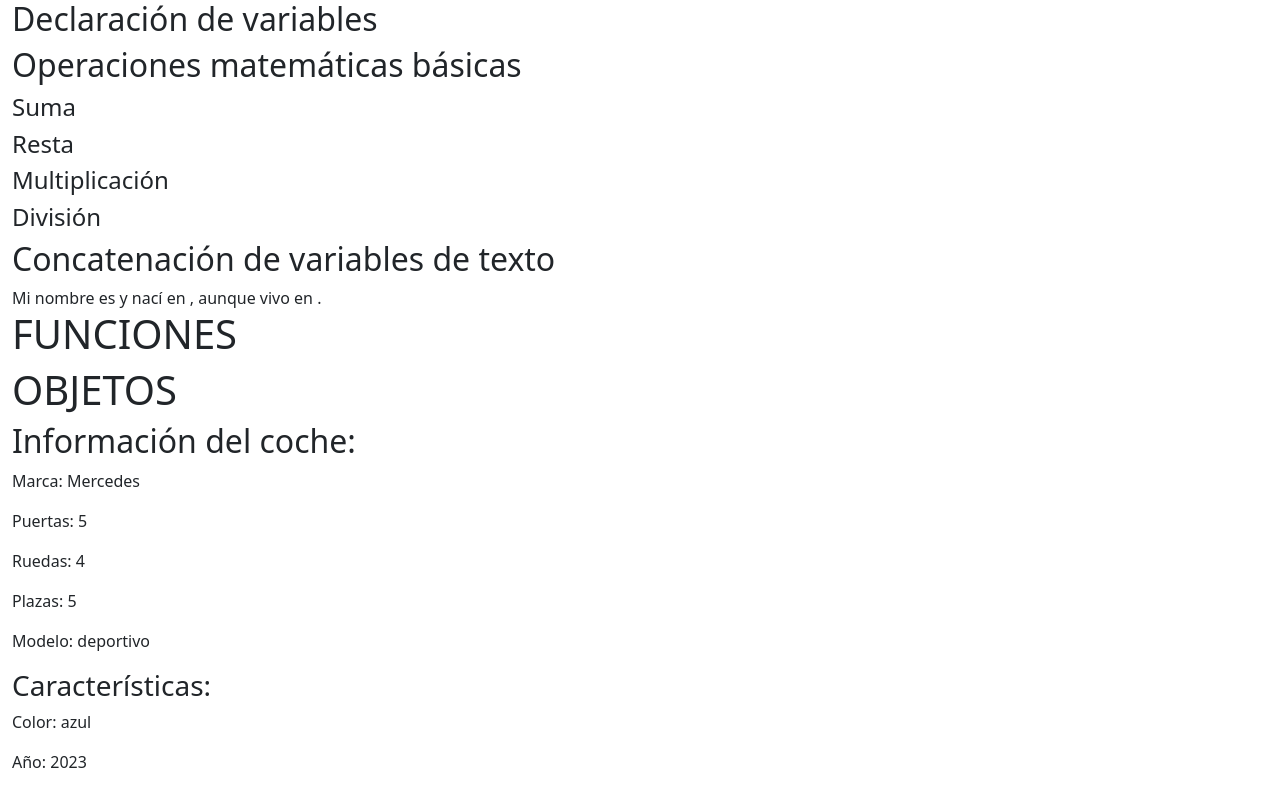
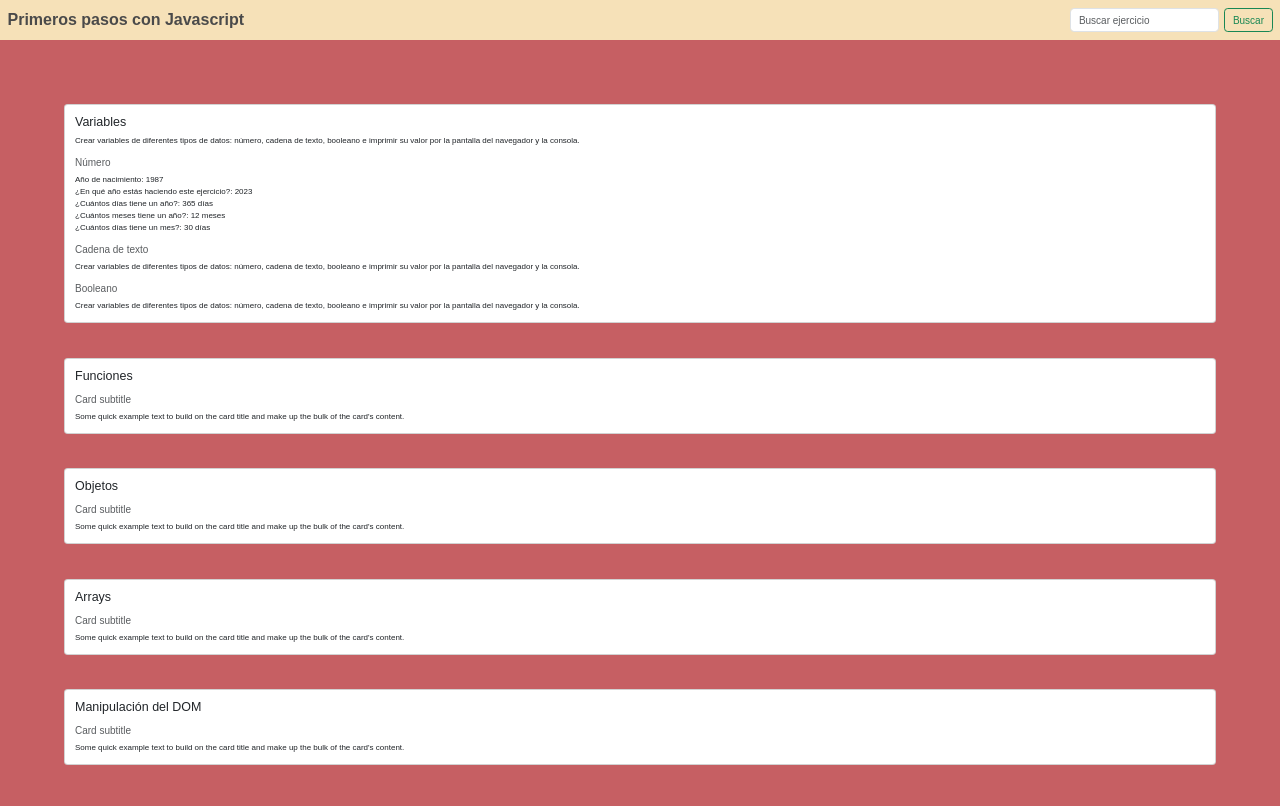
Before and after one commit to anaencinasd/primeros-pasos-con-js, a plain HTML site: page index.html in a window 1280 px wide. Drawn offline with nearby package versions, Linux system fonts and the light colour scheme.

Commit message:
rehaciendo el ejercicio - html nuevo - estilo

```diff
--- a/index.html
+++ b/index.html
@@ -6,70 +6,76 @@
     <meta name="viewport" content="width=device-width, initial-scale=1.0">
     <title>Primeros pasos Javascript</title>
     <link href="https://cdn.jsdelivr.net/npm/bootstrap@5.3.0-alpha3/dist/css/bootstrap.min.css" rel="stylesheet" integrity="sha384-KK94CHFLLe+nY2dmCWGMq91rCGa5gtU4mk92HdvYe+M/SXH301p5ILy+dN9+nJOZ" crossorigin="anonymous">
-
-
+    <link rel="stylesheet" href="style.css">
 </head>
-<body class="container-fluid">
-
+<body>
+    <header>
+        <nav class="navbar">
+            <div class="container-fluid">
+              <a class="navbar-brand" id="headerText">Primeros pasos con Javascript</a>
+              <form class="d-flex" role="search">
+                <input class="form-control me-2" type="search" placeholder="Buscar ejercicio" aria-label="Search">
+                <button class="btn btn-outline-success" type="submit">Buscar</button>
+              </form>
+            </div>
+          </nav>
+    </header>
     <main>
-        <h2>Declaración de variables</h2>
-        <script>
-            document.write (nombre);
-            document.write ('<br>')
-            document.write (BirthPlace);
-            document.write ('<br>')
-            document.write (ciudad);
-            document.write ('<br>')
-            document.write ('<br>')
-            document.write ('<br>')
-        </script>
-
-        <h2>Operaciones matemáticas básicas</h2>
-        <h4>Suma</h4>
-        <script>
-            document.write (suma);
-        </script>
-        <h4>Resta</h4>
-        <script>
-            document.write (resta)
-        </script>
-        <h4>Multiplicación</h4>
-        <script> document.write (multiplicacion)</script>
-        <h4>División</h4>
-        <script>document.write (division)
-         document.write ('<br>')
-            document.write ('<br>')
-            document.write ('<br>')
-        </script>
-
-
-        <h2>Concatenación de variables de texto</h2>
-
-        Mi nombre es <script>document.write(nombre)</script> y nací en <script>;document.write(BirthPlace)</script> , aunque vivo en <script>;document.write(LivingPlace)</script>.
-
-        <h1>FUNCIONES</h1>
-
-        <script>
-        document.write (saludo ('mundo'))
-        document.write ('<br>')
-        document.write (sumar(2,6))
-        document.write ('<br>')
-        document.write (esPar(5))
-
-        </script>
-
-        <section>
-            <h1>OBJETOS</h1>
-            <p id="objetoCoche"></p>
+        <section class="cardsGroup">
+            <div class="card">
+                <div class="card-body">
+                  <h5 class="card-title">Variables</h5>
+                  <p class="card-text">Crear variables de diferentes tipos de datos: número, cadena de texto, booleano e imprimir su valor por
+                    la pantalla del navegador y la consola.</p>
+                  <h6 class="card-subtitle mb-2 text-body-secondary">Número</h6>
+                  <p id="birthYearCardText" class="card-text">Año de nacimiento: </p>
+                  <p id="currentYearCardText" class="card-text">¿En qué año estás haciendo este ejercicio?: </p>
+                  <p id="DaysYearCardText" class="card-text">¿Cuántos días tiene un año?: </p>
+                  <p id="MonthsYearCardText" class="card-text">¿Cuántos meses tiene un año?: </p>
+                  <p id="DaysMonthCardText" class="card-text">¿Cuántos días tiene un mes?: </p>
+                    <h6 class="card-subtitle mb-2 text-body-secondary">Cadena de texto</h6>
+                  <p class="card-text">Crear variables de diferentes tipos de datos: número, cadena de texto, booleano e imprimir su valor por
+                    la pantalla del navegador y la consola.</p>
+                    <h6 class="card-subtitle mb-2 text-body-secondary">Booleano</h6>
+                  <p class="card-text">Crear variables de diferentes tipos de datos: número, cadena de texto, booleano e imprimir su valor por
+                    la pantalla del navegador y la consola.</p>
+                </div>
+            </div>
+            <div class="card">
+                <div class="card-body">
+                  <h5 class="card-title">Funciones</h5>
+                  <h6 class="card-subtitle mb-2 text-body-secondary">Card subtitle</h6>
+                  <p class="card-text">Some quick example text to build on the card title and make up the bulk of the card's content.</p>
+                </div>
+            </div>
+            <div class="card">
+                <div class="card-body">
+                  <h5 class="card-title">Objetos</h5>
+                  <h6 class="card-subtitle mb-2 text-body-secondary">Card subtitle</h6>
+                  <p class="card-text">Some quick example text to build on the card title and make up the bulk of the card's content.</p>
+                </div>
+            </div>
+            <div class="card">
+                <div class="card-body">
+                  <h5 class="card-title">Arrays</h5>
+                  <h6 class="card-subtitle mb-2 text-body-secondary">Card subtitle</h6>
+                  <p class="card-text">Some quick example text to build on the card title and make up the bulk of the card's content.</p>
+                </div>
+            </div>
+            <div class="card">
+                <div class="card-body">
+                  <h5 class="card-title">Manipulación del DOM</h5>
+                  <h6 class="card-subtitle mb-2 text-body-secondary">Card subtitle</h6>
+                  <p class="card-text">Some quick example text to build on the card title and make up the bulk of the card's content.</p>
+                </div>
+            </div>
+        </section>
+    </main>
 
 
 
 
 
-
-    </section>
-
-    </main>
 
 
 
--- a/main.js
+++ b/main.js
@@ -1,4 +1,8 @@
 //Variables
+
+//Número
+
+
 
 let nombre='Ana'
 console.log(nombre);
@@ -9,11 +13,32 @@ console.log(ciudad)
 let andaluza = true;
 console.log(andaluza)
 
+
 const BirthYear = 1987;
-console.log(BirthYear);
+document.getElementById('birthYearCardText').textContent += BirthYear;
+console.log (document.getElementById("birthYearCardText").textContent)
 
-let CurrentYear = 2023
-console.log (CurrentYear);
+let CurrentYear = 2023;
+document.getElementById ("currentYearCardText").textContent += CurrentYear;
+console.log(document.getElementById ("currentYearCardText").textContent)
+
+const DaysYear = 365;
+document.getElementById ("DaysYearCardText").textContent += DaysYear + " " + "días";
+console.log(document.getElementById("DaysYearCardText").textContent)
+
+const MonthsYear = 12;
+document.getElementById("MonthsYearCardText").textContent +=  MonthsYear + " " + "meses";
+console.log (document.getElementById("MonthsYearCardText").textContent)
+
+const DaysMonth = 30
+document.getElementById ("DaysMonthCardText").textContent += DaysMonth + " " + "días"
+console.log (document.getElementById("DaysMonthCardText").textContent)
+
+
+
+
+
+
 
 const BirthPlace = 'Córdoba'
 console.log (BirthPlace);
@@ -21,13 +46,7 @@ console.log (BirthPlace);
 let LivingPlace = 'Ferrol'
 console.log (LivingPlace);
 
-const DaysYear = 365;
 
-console.log(DaysYear)
-const MonthsYear = 12;
-console.log(MonthsYear)
-const DaysMonth = 30;
-console.log(DaysMonth)
 
 let a = 20
 let b = 50
@@ -98,20 +117,20 @@ let coche ={
 
 }
 
-console.log(coche)
+// console.log(coche)
 
-let objetoCoche = document.getElementById('objetoCoche')
+// let objetoCoche = document.getElementById('objetoCoche')
 
-let cochePantalla = `
-<h2>Información del coche:</h2>
-<p>Marca: ${coche.marca}</p>
-<p>Puertas: ${coche.puertas}</p>
-<p>Ruedas: ${coche.ruedas}</p>
-<p>Plazas: ${coche.plazas}</p>
-<p>Modelo: ${coche.modelo}</p>
-<h3>Características:</h3>
-<p>Color: ${coche.características.color}</p>
-<p>Año: ${coche.características.anyo}</p>
-`;
+// let cochePantalla = `
+// <h2>Información del coche:</h2>
+// <p>Marca: ${coche.marca}</p>
+// <p>Puertas: ${coche.puertas}</p>
+// <p>Ruedas: ${coche.ruedas}</p>
+// <p>Plazas: ${coche.plazas}</p>
+// <p>Modelo: ${coche.modelo}</p>
+// <h4>Características:</h4>
+// <p>Color: ${coche.características.color}</p>
+// <p>Año: ${coche.características.anyo}</p>
+// `;
 
-objetoCoche.innerHTML = cochePantalla;
+// objetoCoche.innerHTML = cochePantalla;
--- /dev/null
+++ b/style.css
@@ -0,0 +1,56 @@
+*{
+    margin: 0;
+    padding: 0;
+    font-family: Arial, Helvetica, sans-serif;
+}
+
+html, body{
+    font-size: 62.5%;
+    background-color:  #c65f63;
+
+}
+
+p{
+    margin-bottom: 0rem;
+    text-align: left;
+    font-size: 0.8rem;
+}
+
+.navbar{
+    font-size: 2rem;
+    font-weight: 700;
+    background-color: #f6e1b8;
+}
+
+.cardsGroup{
+    padding: 5%;
+    display: flex;
+    flex-direction: column;
+    flex-wrap: wrap;
+    align-items: center;
+    justify-content: center;
+    gap: 3%;
+}
+
+.card{
+    margin-bottom: 3%;
+    width: 100%;
+
+}
+
+.card-subtitle{
+    margin-top: 1rem;
+}
+
+
+/* Elementos por clase */
+
+
+
+
+/* Elementos por ID */
+
+#headerText{
+    font-size: 1.6rem;
+    color: #4A4A4A;
+}
```
